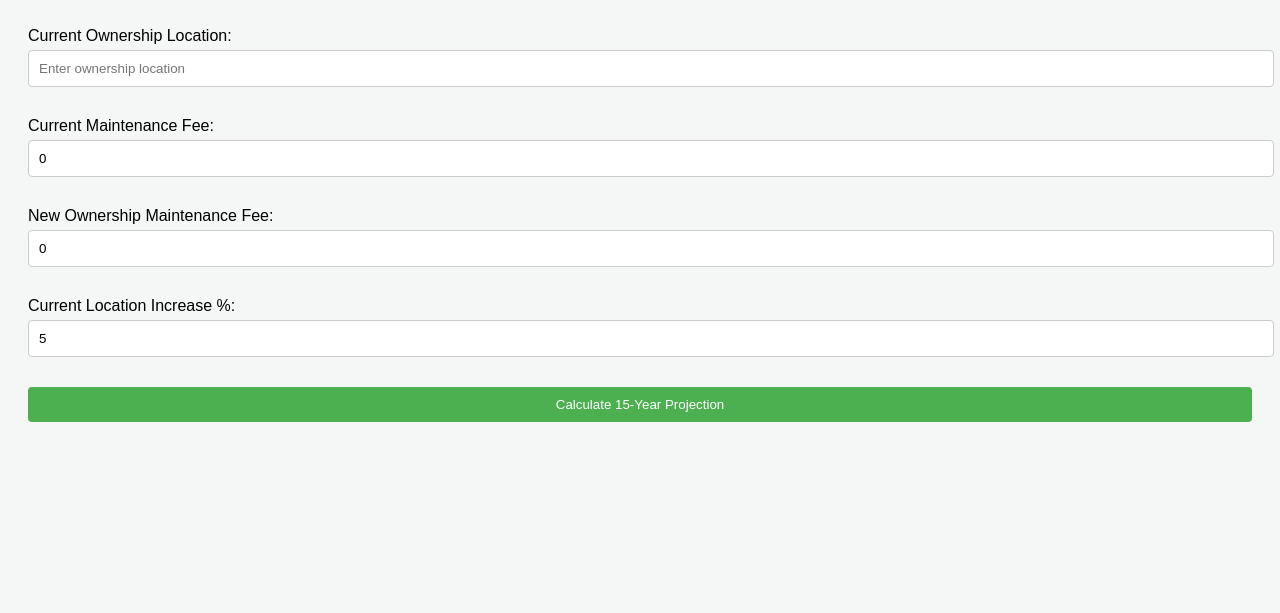
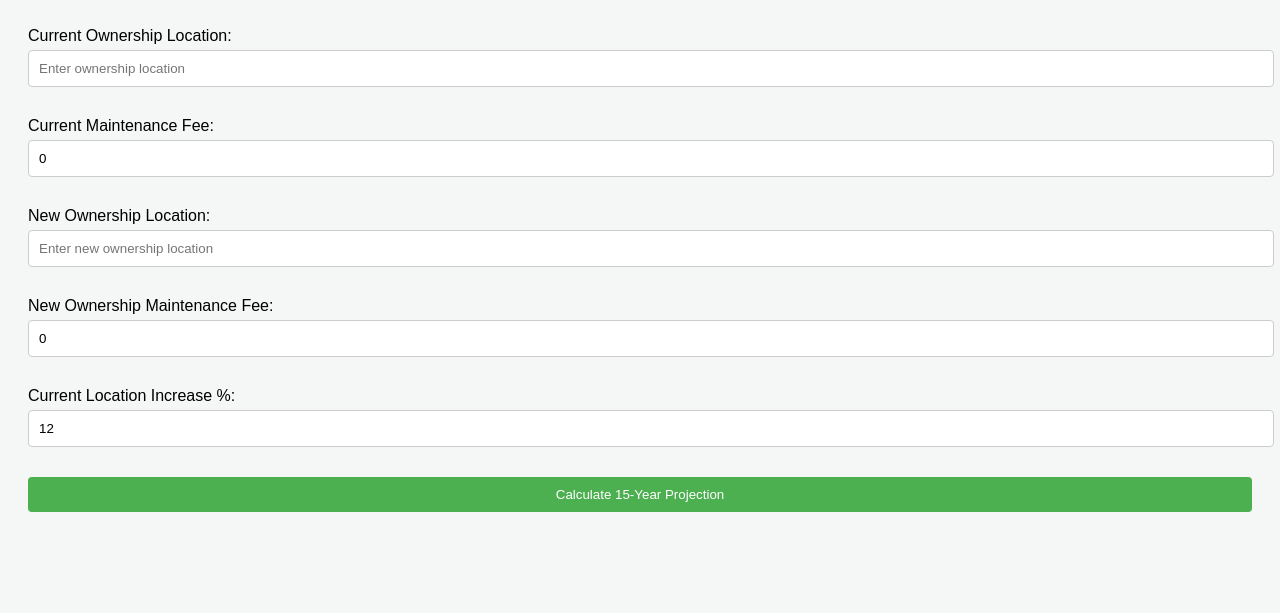
Before and after one commit to Graphicassassin520/Spinnaker-20-Year-Mait-Fee-Savings-Calc, a plain HTML site: page index.html in a window 1280 px wide. Shown: the part 159-772 px from the top of the page. Drawn offline with nearby package versions, Linux system fonts and the light colour scheme.

Commit message:
Update index.html

```diff
--- a/index.html
+++ b/index.html
@@ -1,8 +1,8 @@
 <!DOCTYPE html>
 <html lang="en">
 <head>
+    <meta charset="viewport" content="width=device-width, initial-scale=1.0">
     <meta charset="UTF-8">
-    <meta name="viewport" content="width=device-width, initial-scale=1.0">
     <title>Maintenance Fee Calculator</title>
     <link rel="stylesheet" href="style.css">
     <script src="https://cdn.jsdelivr.net/npm/chart.js"></script>
@@ -27,13 +27,19 @@
 </div>
 
 <div class="form-group">
+    <label for="newLocationName">New Ownership Location:</label>
+    <input type="text" id="newLocationName" placeholder="Enter new ownership location">
+</div>
+
+<div class="form-group">
     <label for="maintenanceFee2">New Ownership Maintenance Fee:</label>
     <input type="number" id="maintenanceFee2" value="0">
 </div>
 
 <div class="form-group">
     <label for="priceIncrease">Current Location Increase %:</label>
-    <input type="number" id="priceIncrease" value="5" step="0.01">
+    <!-- Changed default value from 5 to 12 -->
+    <input type="number" id="priceIncrease" value="12" step="0.01">
 </div>
 
 <button id="calculate">Calculate 15-Year Projection</button>
```
